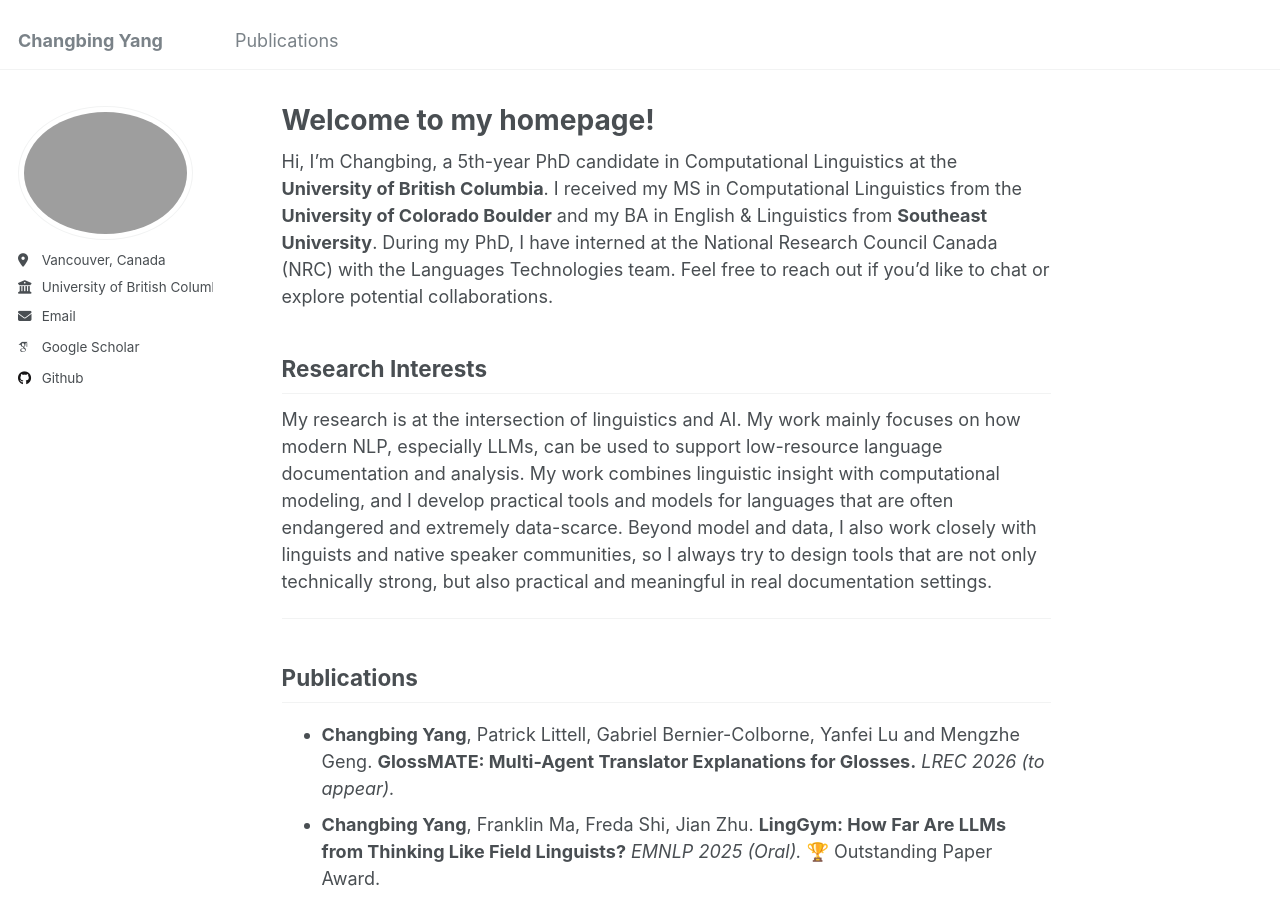
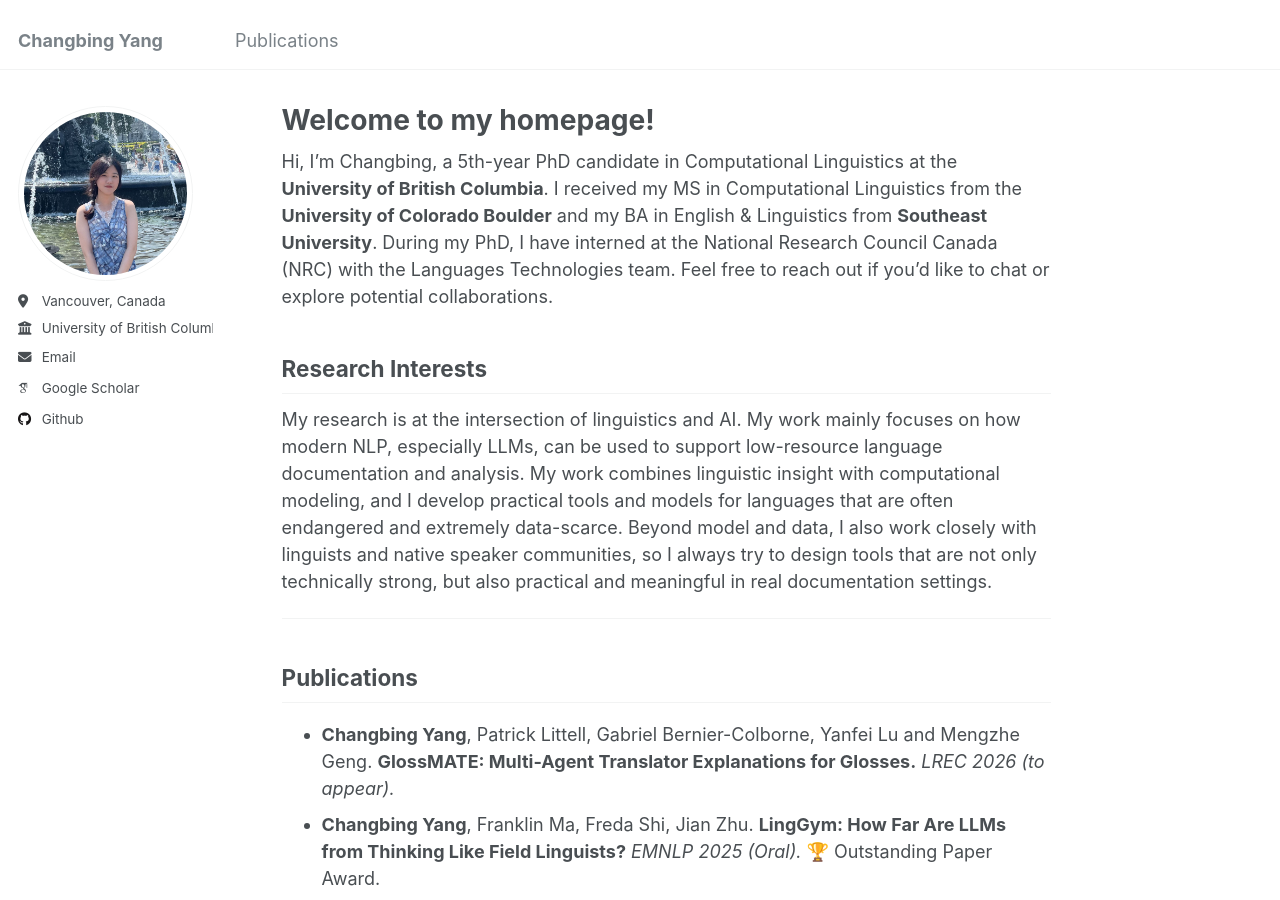
Before and after one commit to changbingY/changbingY.github.io, a Jekyll site: the page built from _pages/about.md, in a window 1280 px wide and 900 px high. Built offline with Jekyll 4.4.1, drawn with Linux system fonts in a browser that asks for light colours; some web fonts are replaced.

Commit message:
Update _config.yml

```diff
--- a/_config.yml
+++ b/_config.yml
@@ -19,7 +19,7 @@ remote_theme: academicpages/academicpages.github.io
 #               Additional customization can be done by editing /_includes/author-profile.html
 author:
   # Biographic information
-  avatar           : "IMG_1200.JPG"
+  avatar           : "IMG_1201.jpg"
   name             : ""
   pronouns         : # example: "she/her"
   bio              : #"Computational Linguistics"
```
